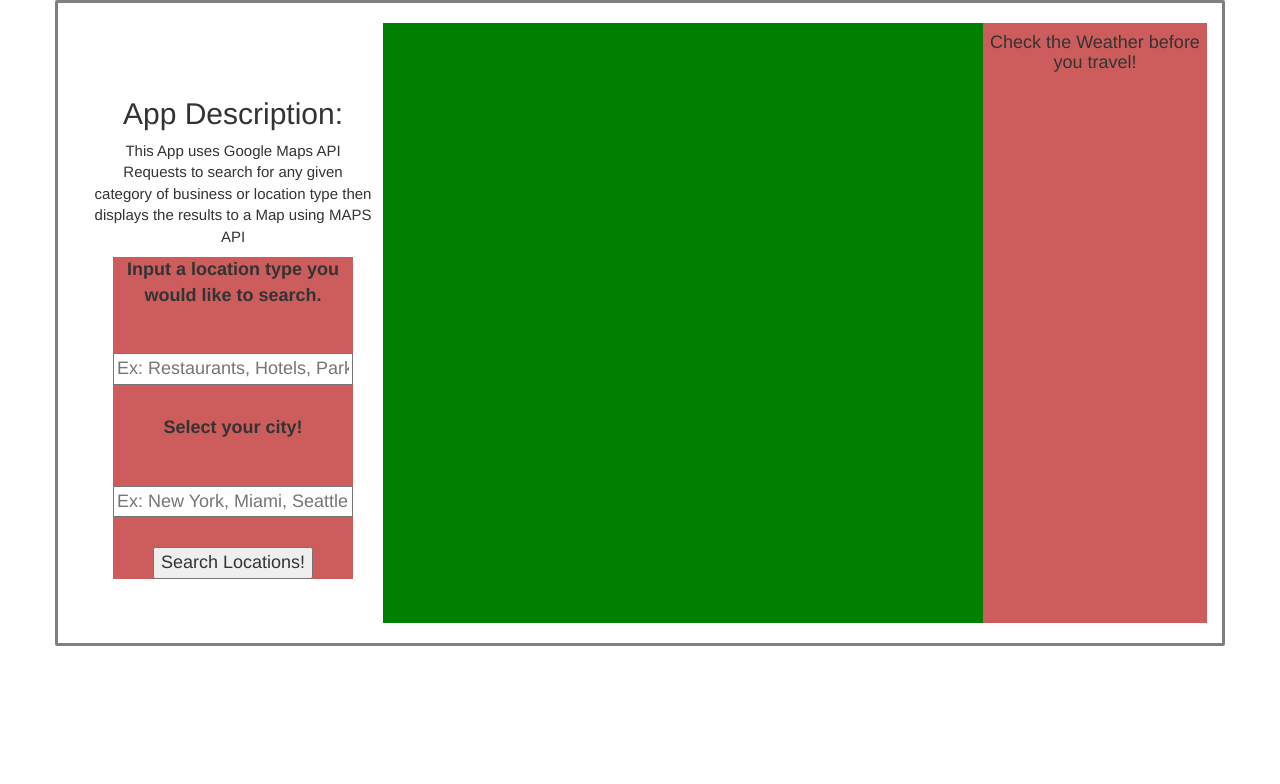
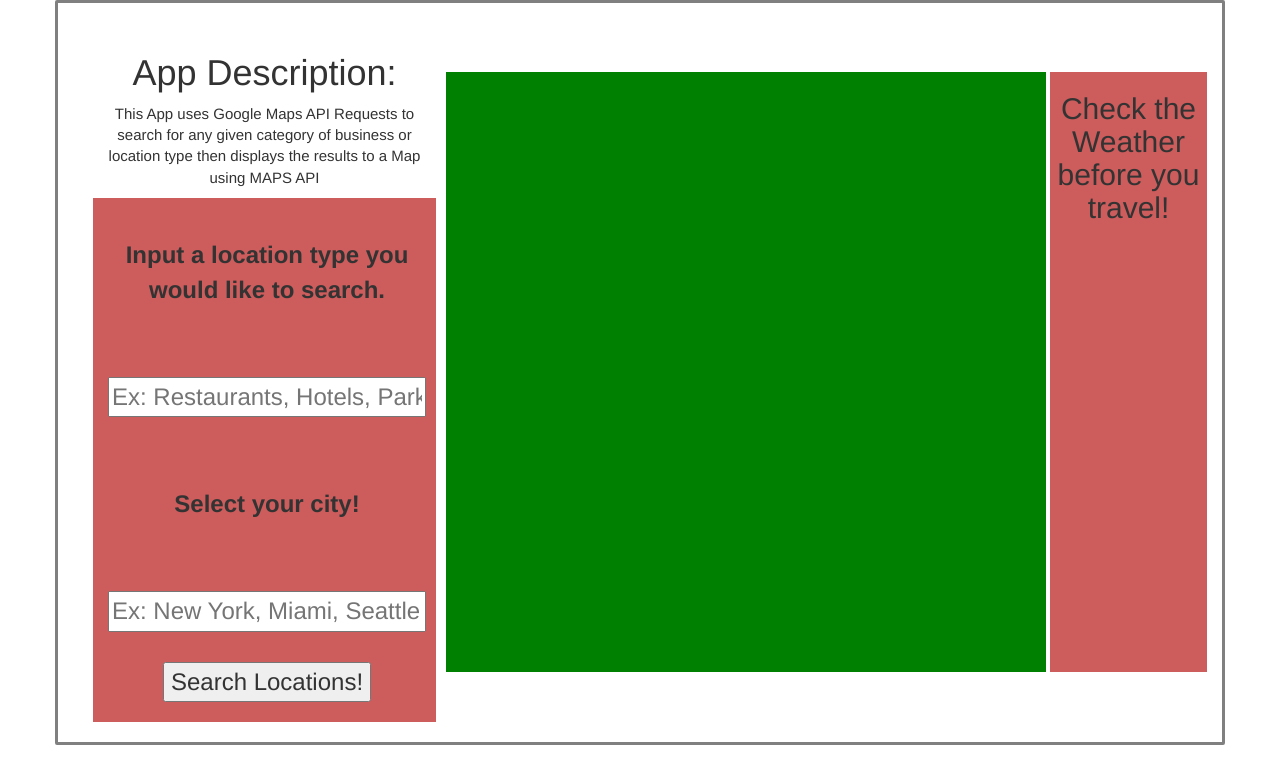
Before and after one commit to anamrouti/Find-My-Rating, a plain HTML site: page index.html in a window 1280 px wide. Drawn offline with nearby package versions, Linux system fonts and the light colour scheme; some packages are replaced by stand-ins of ours.

Commit message:
minor fixes

```diff
--- a/index.css
+++ b/index.css
@@ -10,11 +10,12 @@
 
 #user-input {
     display:block;
-    font-size:18px;
+    font-size:24px;
     background-color: indianred;
-    font-weight:4;
-    height:80px;
-    width:auto;
+    font-weight:5;
+    height:auto;
+    width:100%;
+    padding:0px 10px 20px 15px;
 }
 .hidden{
     display: none;
@@ -98,6 +99,7 @@
         font-weight:5;
         height:600px;
         width:100%;
+        margin-left:4px;
     }
     #map{
         align-items:flex-start;
@@ -121,9 +123,8 @@
     #user-input {
         align-self:flex-start;
         align-content:space-between;
-        margin-left:20px;
-        margin-right:20px;
         height:auto;
+        border:2px black;
     }
 
     #address {
--- a/index.html
+++ b/index.html
@@ -13,11 +13,11 @@
     <body>
         <main class="container">
             <section id="intro">
-                <p id="description"><h2>App Description:</h2>This App uses Google Maps API Requests to search for any given category of business or location type then displays the results to a Map using MAPS API</p>
+                <p id="description"><h1>App Description:</h1>This App uses Google Maps API Requests to search for any given category of business or location type then displays the results to a Map using MAPS API</p>
                 <form id="user-input" class="js-user-input">
-                    <label for="location-type">Input a location type you would like to search.</label>
+                    <label for="location-type" id="address">Input a location type you would like to search.</label>
                     <input type="text" id="address" class="js-location" placeholder="Ex: Restaurants, Hotels, Parks" required>
-                    <label for="location-city">Select your city!</label>
+                    <label for="location-city" id="address">Select your city!</label>
                     <input type="text" id="city" class="js-location" placeholder="Ex: New York, Miami, Seattle" required>
                     <button type="submit" id="input-button" class="button submit">Search Locations!</button>
                 </form>
@@ -27,7 +27,7 @@
 
             </section>
             <div id="weather">
-                <h4>Check the Weather before you travel!</h4>
+                <h2>Check the Weather before you travel!</h2>
                 <p id="weather-text"></p>
             </div>
 
```
